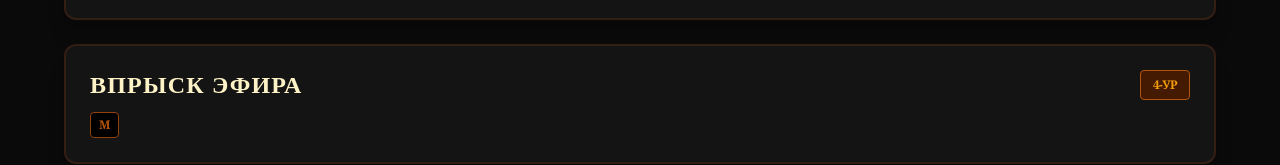
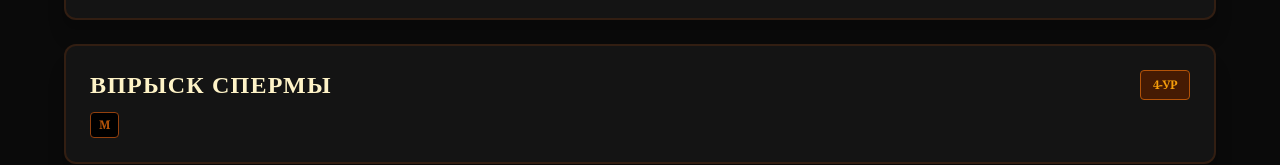
Before and after one commit to Whykenns110/spells_pm, a React (Vite) app: page / in a window 1280 px wide. Shown: the part 956-1121 px from the top of the page. Built offline with nearby package versions, Linux system fonts and the light colour scheme.

Commit message:
fix spelling name

```diff
--- a/src/App.jsx
+++ b/src/App.jsx
@@ -85,7 +85,7 @@ export default function ParomechanicSpells() {
         `
       },
       {
-        name: "Впрыск эфира",
+        name: "Впрыск спермы",
         level: "4",
         components: ["М"],
         description: `
```
